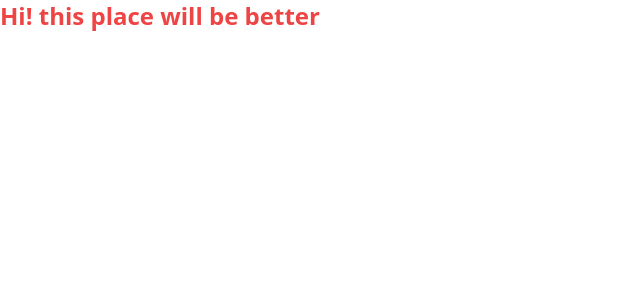
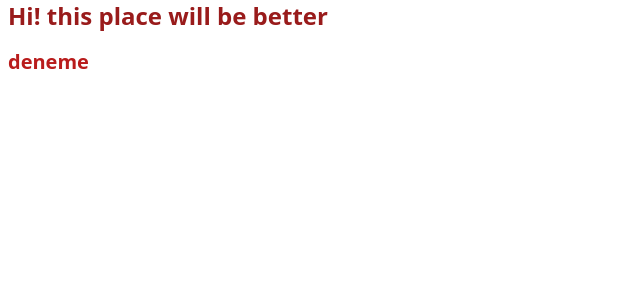
Before and after one commit to mahmutessiz/copy_paste_components, a Vue app in the folder copy-paste-components/: page / in a window 1280 px wide. Shown: the top 300 px of the page, without its empty margins (0-640 px from the left). Built offline with nearby package versions, Linux system fonts and the light colour scheme.

Commit message:
some issues fixed

```diff
--- a/copy-paste-components/src/App.vue
+++ b/copy-paste-components/src/App.vue
@@ -1,4 +1,4 @@
-
 <template>
-  <h1 class="text-red-500 font-bold text-2xl">Hi! this place will be better</h1>
+  <h1 class="text-2xl font-bold text-red-800 px-2">Hi! this place will be better</h1>
+  <section class="flex px-2 py-4 text-xl font-bold text-red-700">deneme</section>
 </template>
```
Also changed, not shown: copy-paste-components/src/components/MainMenu.vue (+2 -6 lines), copy-paste-components/.eslintrc.cjs, copy-paste-components/.prettierrc.json.
